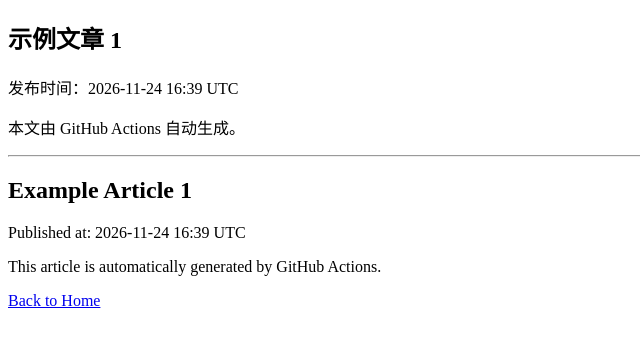
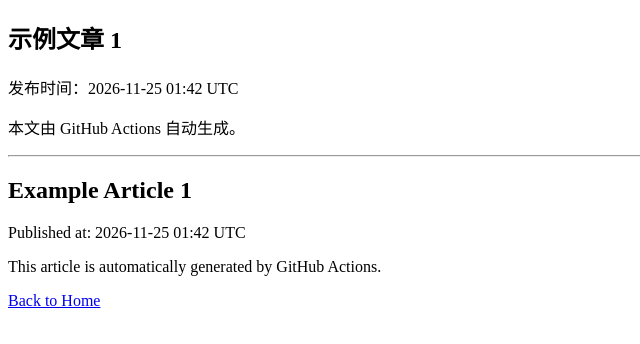
Before and after one commit to chanhong30-pixel/car-blog-site, a plain HTML site: page posts/2026/example-1.html in a window 1280 px wide. Shown: the full height of the page, 0-640 px from the left. Drawn offline with Linux system fonts and the light colour scheme.

Commit message:
auto: generate content

```diff
--- a/posts/2026/example-1.html
+++ b/posts/2026/example-1.html
@@ -8,13 +8,13 @@
 <body>
 <section lang="zh">
 <h1>示例文章 1</h1>
-<p>发布时间：2026-11-24 16:39 UTC</p>
+<p>发布时间：2026-11-25 01:42 UTC</p>
 <p>本文由 GitHub Actions 自动生成。</p>
 </section>
 <hr>
 <section lang="en">
 <h1>Example Article 1</h1>
-<p>Published at: 2026-11-24 16:39 UTC</p>
+<p>Published at: 2026-11-25 01:42 UTC</p>
 <p>This article is automatically generated by GitHub Actions.</p>
 </section>
 <a href="../../index.html">Back to Home</a>
```
